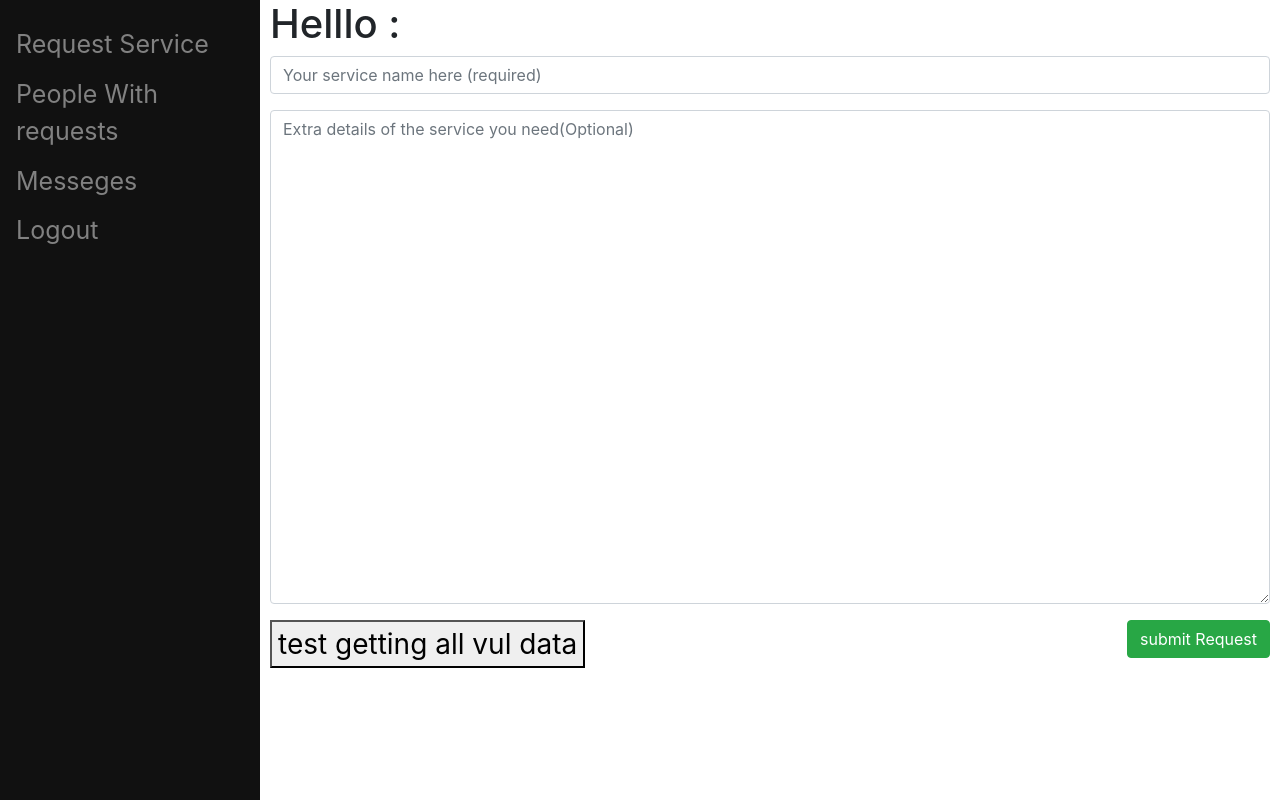
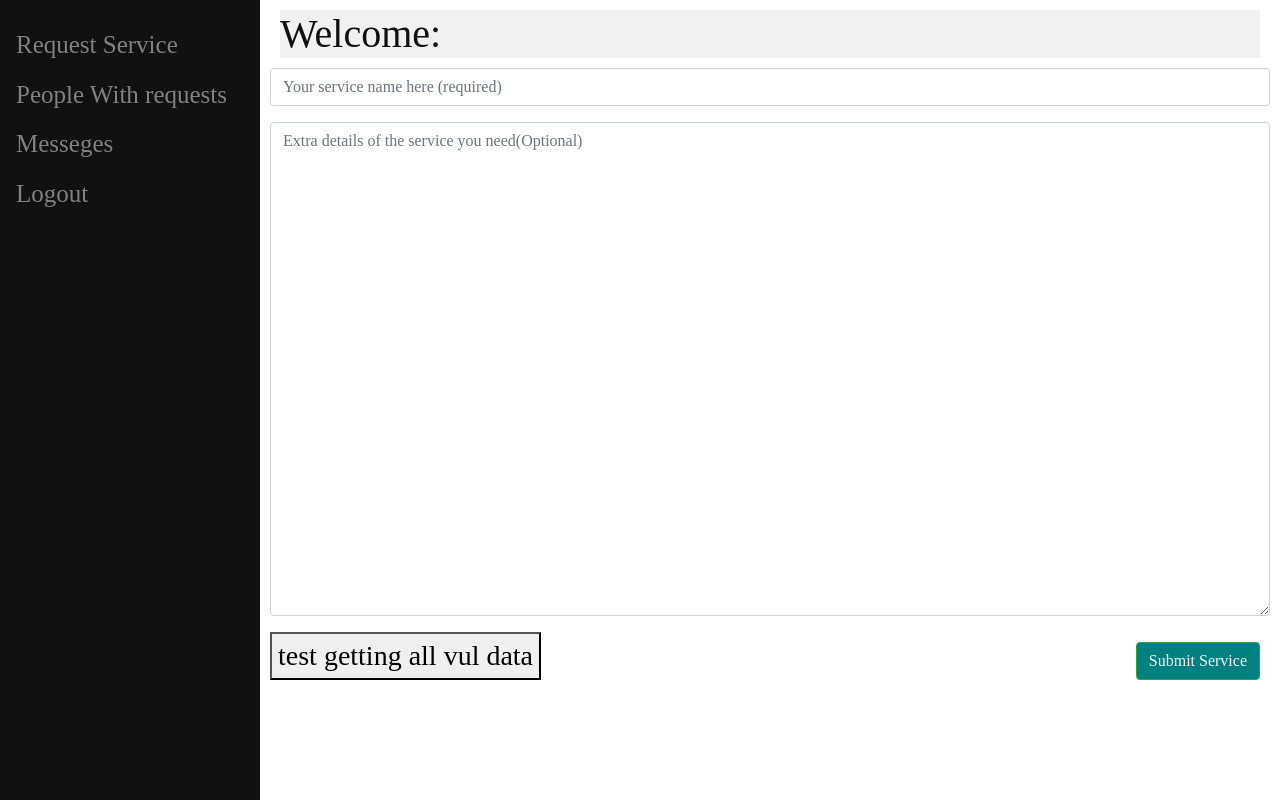
Before and after one commit to Dina-tolemy/Stronger-Community, a React (Create React App) app in the folder client/: page /Helper in a window 1280 px wide. Built offline with nearby package versions, Linux system fonts and the light colour scheme; no server answers; a web font is replaced by a local one.

Commit message:
edit style

```diff
--- a/client/src/components/submitService/submitService.js
+++ b/client/src/components/submitService/submitService.js
@@ -18,8 +18,8 @@ export function Input(props) {
 
   export function FormBtn(props) {
     return (
-      <button {...props} style={{ float: "right", marginBottom: 10 }} className="btn btn-success">
-        submit Request
+      <button {...props} style={{ float: "right", marginBottom: 10 }} className="btn btn-success helpButton">
+        Submit Service
       </button>
     );
   }
--- a/client/src/pages/Login/login.css
+++ b/client/src/pages/Login/login.css
@@ -28,3 +28,8 @@
     border-top-left-radius: 0;
     border-top-right-radius: 0;
   }
+  .signInButton {
+
+    background-color: teal;
+    color: whitesmoke;
+  }
--- a/client/src/pages/Login/login.js
+++ b/client/src/pages/Login/login.js
@@ -73,7 +73,7 @@ export default function Login(props) {
         </label>
       </div>
       <button
-        className="btn btn-lg btn-primary btn-block"
+        className="btn btn-lg  signInButton btn-block"
         type="submit"
         onClick={handleSubmit}
       >
--- a/client/src/pages/User/user.css
+++ b/client/src/pages/User/user.css
@@ -2,6 +2,12 @@
     margin-left: 260px; /* Same as the width of the sidenav */
     font-size: 28px; /* Increased text to enable scrolling */
     padding: 0px 10px;
+    font-family: 'Times New Roman', Times, serif;
+  }
+  .greetingUser{
+    color: #111;
+    background-color: #f1f1f1;
+    margin:10px;
   }
   .sidenav {
     height: 100%;
@@ -13,6 +19,7 @@
     background-color: #111;
     overflow-x: hidden;
     padding-top: 20px;
+    font-family: 'Times New Roman', Times, serif;
   }
 
   .sidenav a {
--- a/client/src/pages/User/user.js
+++ b/client/src/pages/User/user.js
@@ -55,7 +55,7 @@ const User = () => {
         </a>
       </div>
       <div className="mainPage">
-        <h1>Helllo : {user.name}</h1>
+        <h1 className="greetingUser">Welcome: {user.name}</h1>
         <form className="ServiceForm">
           <Input
             onChange={handleInputChange}
--- a/client/src/pages/signup/signup.css
+++ b/client/src/pages/signup/signup.css
@@ -33,16 +33,17 @@
   }
   .gethelpButton{
 
-    background-color: brown;
+    background-color: teal;
     margin-top: 20px;
     margin: 10px;
-
+    color: whitesmoke;
   }
 
   .helpButton{
 
-    background-color: brown;
+    background-color: teal;
     margin-top: 20px;
     margin: 10px;
+    color: whitesmoke;
 
   }
```
